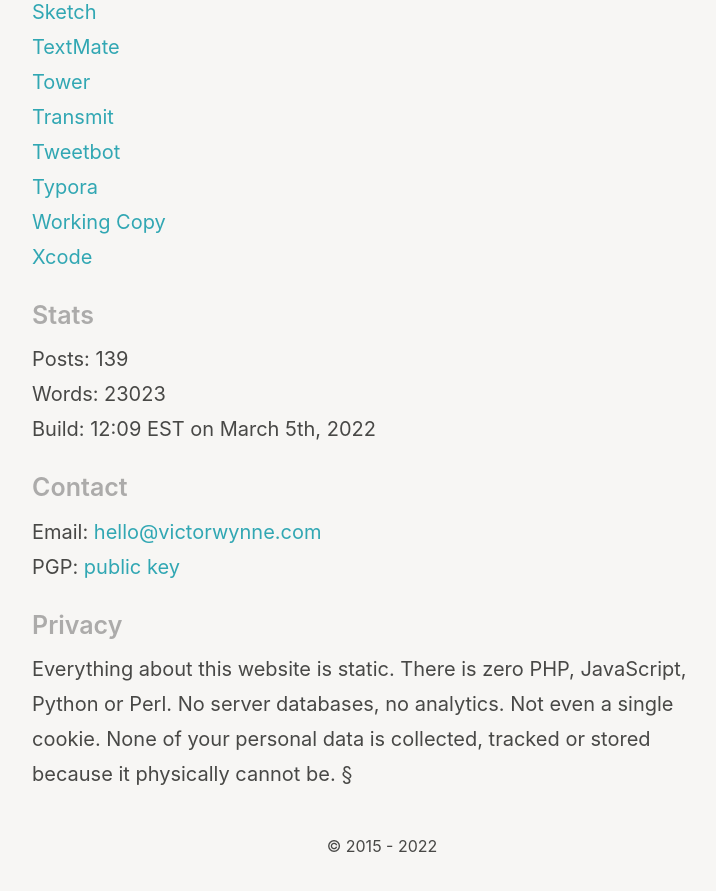
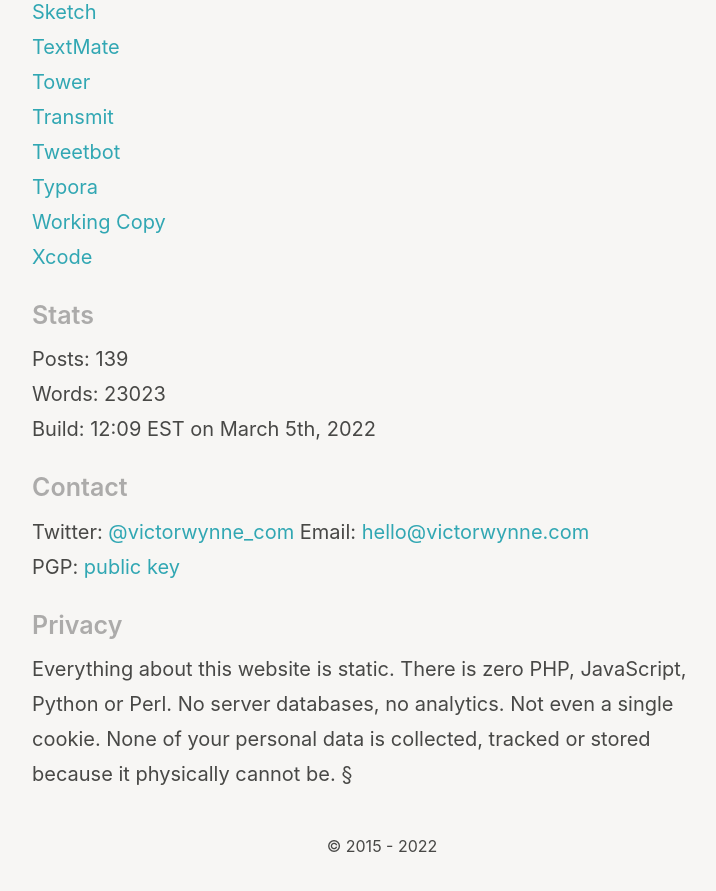
Before and after one commit to wertercatt/tooters, a Jekyll site: the page built from colophon.md, in a window 1280 px wide and 900 px high, scrolled down 1737 px. Shown: the top 891 px of the window, without its empty margins (258-974 px from the left). Built offline with Jekyll 4.4.1, drawn with Linux system fonts in a browser that asks for light colours.

Commit message:
Update colophon.md

```diff
--- a/colophon.md
+++ b/colophon.md
@@ -76,6 +76,7 @@
 
 ## <small>Contact</small>
 
+Twitter: [@victorwynne_com](https://twitter.com/victorwynne_com)
 Email: <a href="mailto:hello@victorwynne.com">hello@victorwynne.com</a><br>
 PGP: [public key](https://victorwynne.com/key.txt)
 
```
